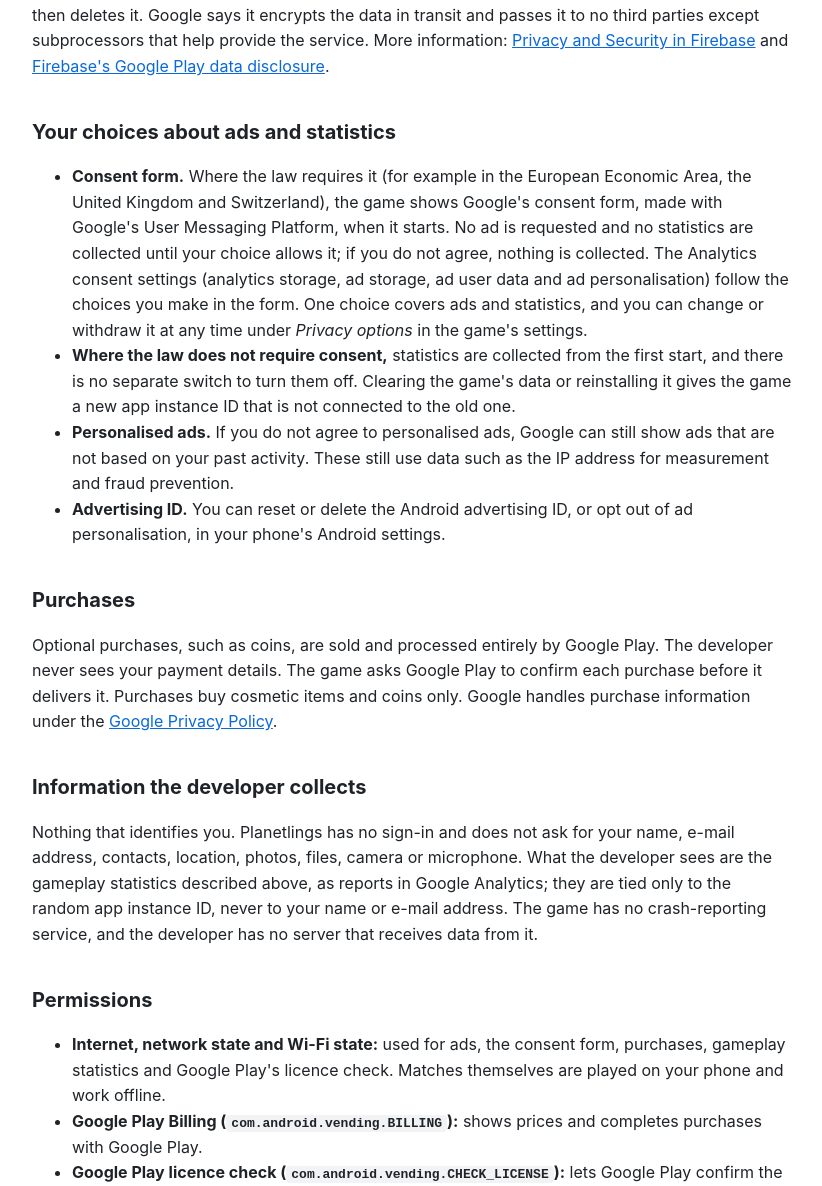
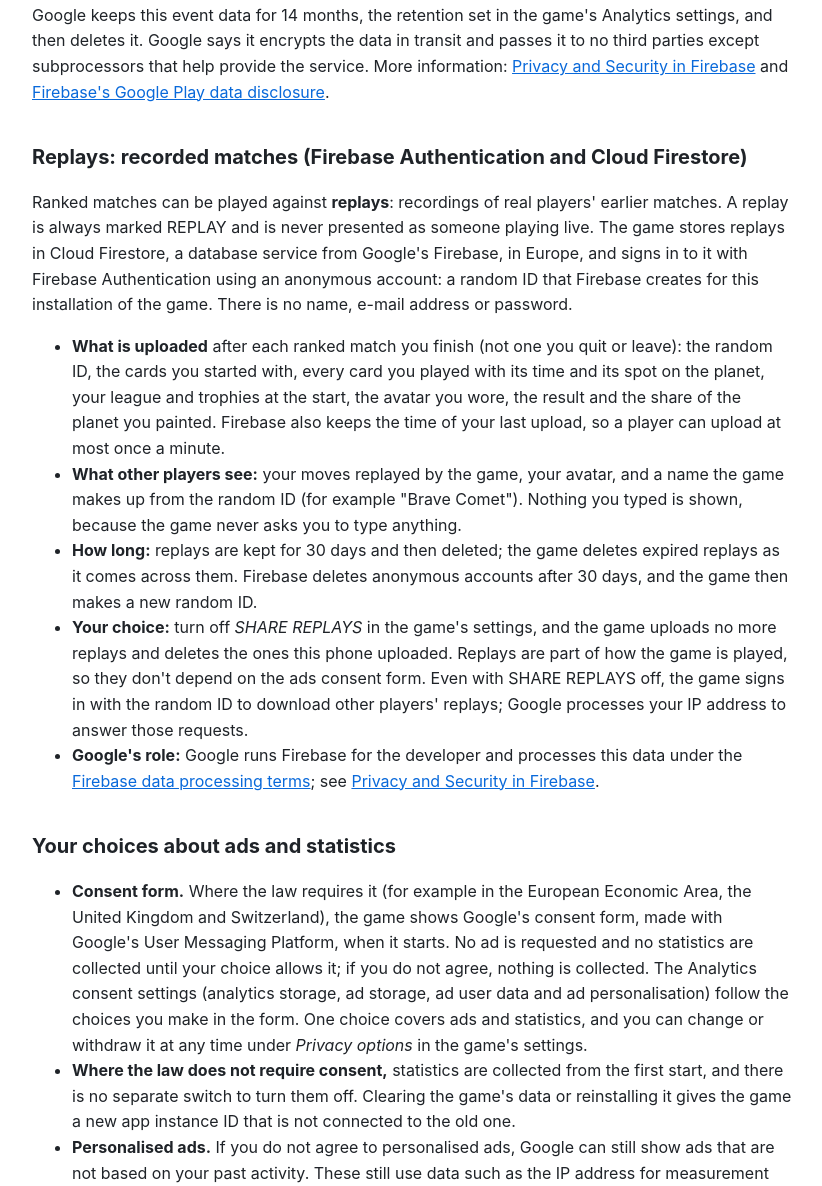
Before and after one commit to null-byt3s/null-byt3s.github.io, a plain HTML site: page planetlings-privacy-policy/index.html in a window 1280 px wide. Shown: the part 2270-3456 px from the top of the page, without its empty margins (228-1050 px from the left). Drawn offline with Linux system fonts and the light colour scheme.

Commit message:
Planetlings privacy policy: replays (Firebase Authentication and Cloud Firestore)
New section on recorded matches: what is uploaded with a random anonymous ID, what other players see (a generated name, the avatar, the moves, marked REPLAY), 30-day deletion, and the SHARE REPLAYS switch. The statistics list now names the opponent kind.

Co-Authored-By: Claude Opus 5.5 <noreply@anthropic.com>

```diff
--- a/planetlings-privacy-policy/index.html
+++ b/planetlings-privacy-policy/index.html
@@ -31,10 +31,11 @@
 <p>Planetlings is a single-player game: you paint a small planet in matches against a computer-controlled opponent.
 There is no account, no chat and no online multiplayer. The game is free. It shows ads from Google AdMob, you can make
 optional purchases through Google Play, and it sends gameplay statistics to Google Analytics for Firebase, so the
-developer can see how the game is played and improve it. The developer runs no servers for Planetlings and never
+developer can see how the game is played and improve it. After a ranked match, the game uploads a recording of your moves,
+so other players can play against it as a clearly marked replay; you can turn this off in the settings. The developer runs no servers for Planetlings and never
 receives your name, e-mail address or anything else that identifies you. The only data that leaves your phone through
-the game goes to Google, for ads, the consent choice that goes with them, purchases and gameplay statistics, as described
-below. Where the law requires your consent (for example in the European Economic Area and the United Kingdom), no ads are
+the game goes to Google, for ads, the consent choice that goes with them, purchases, gameplay statistics and replays, as
+described below. Where the law requires your consent (for example in the European Economic Area and the United Kingdom), no ads are
 requested and no statistics are collected until you agree.</p>
 
 <h2>What the game stores on your device</h2>
@@ -77,7 +78,7 @@ planet you painted):</p>
 <ul>
   <li><strong>Tutorial:</strong> when it starts, and when it is finished or skipped, with how far you got.</li>
   <li><strong>Matches:</strong> when a ranked match starts and how it ended (win, loss, draw, quit, or left by closing
-      the game), your league, the share of the planet you painted as a range, the trophies won or lost, your win streak
+      the game), whether the opponent was a replay or the computer, your league, the share of the planet you painted as a range, the trophies won or lost, your win streak
       and the number of matches you have played as ranges. Also when you reach a new league or unlock a card.</li>
   <li><strong>Daily rewards and the shop:</strong> login rewards and chests opened, daily quests claimed, when the shop
       or its coins page is opened and from where, and which item you bought with coins and its coin price.</li>
@@ -98,6 +99,31 @@ Google says it encrypts the data in transit and passes it to no third parties ex
 service. More information: <a href="https://firebase.google.com/support/privacy">Privacy and Security in Firebase</a>
 and <a href="https://firebase.google.com/docs/android/play-data-disclosure">Firebase's Google Play data
 disclosure</a>.</p>
+
+<h2>Replays: recorded matches (Firebase Authentication and Cloud Firestore)</h2>
+<p>Ranked matches can be played against <strong>replays</strong>: recordings of real players' earlier matches. A replay is
+always marked REPLAY and is never presented as someone playing live. The game stores replays in Cloud Firestore, a
+database service from Google's Firebase, in Europe, and signs in to it with Firebase Authentication using an anonymous
+account: a random ID that Firebase creates for this installation of the game. There is no name, e-mail address or
+password.</p>
+<ul>
+  <li><strong>What is uploaded</strong> after each ranked match you finish (not one you quit or leave): the random ID,
+      the cards you started with, every card you played with its time and its spot on the planet, your league and
+      trophies at the start, the avatar you wore, the result and the share of the planet you painted. Firebase also
+      keeps the time of your last upload, so a player can upload at most once a minute.</li>
+  <li><strong>What other players see:</strong> your moves replayed by the game, your avatar, and a name the game makes
+      up from the random ID (for example "Brave Comet"). Nothing you typed is shown, because the game never asks you
+      to type anything.</li>
+  <li><strong>How long:</strong> replays are kept for 30 days and then deleted; the game deletes expired replays as it
+      comes across them. Firebase deletes anonymous accounts after 30 days, and the game then makes a new random ID.</li>
+  <li><strong>Your choice:</strong> turn off <em>SHARE REPLAYS</em> in the game's settings, and the game uploads no
+      more replays and deletes the ones this phone uploaded. Replays are part of how the game is played, so they don't
+      depend on the ads consent form. Even with SHARE REPLAYS off, the game signs in with the random ID to download
+      other players' replays; Google processes your IP address to answer those requests.</li>
+  <li><strong>Google's role:</strong> Google runs Firebase for the developer and processes this data under the
+      <a href="https://firebase.google.com/terms/data-processing-terms">Firebase data processing terms</a>; see
+      <a href="https://firebase.google.com/support/privacy">Privacy and Security in Firebase</a>.</li>
+</ul>
 
 <h2>Your choices about ads and statistics</h2>
 <ul>
@@ -126,13 +152,14 @@ and coins only. Google handles purchase information under the
 <h2>Information the developer collects</h2>
 <p>Nothing that identifies you. Planetlings has no sign-in and does not ask for your name, e-mail address, contacts,
 location, photos, files, camera or microphone. What the developer sees are the gameplay statistics described above, as
-reports in Google Analytics; they are tied only to the random app instance ID, never to your name or e-mail address. The
-game has no crash-reporting service, and the developer has no server that receives data from it.</p>
+reports in Google Analytics, and the replays described above, in the game's Firebase project; they are tied only to random
+IDs, never to your name or e-mail address. The game has no crash-reporting service, and the developer runs no server of its
+own that receives data from it.</p>
 
 <h2>Permissions</h2>
 <ul>
   <li><strong>Internet, network state and Wi-Fi state:</strong> used for ads, the consent form, purchases, gameplay
-      statistics and Google Play's licence check. Matches themselves are played on your phone and work offline.</li>
+      statistics, replays and Google Play's licence check. Matches themselves are played on your phone and work offline.</li>
   <li><strong>Google Play Billing (<code>com.android.vending.BILLING</code>):</strong> shows prices and completes
       purchases with Google Play.</li>
   <li><strong>Google Play licence check (<code>com.android.vending.CHECK_LICENSE</code>):</strong> lets Google Play
@@ -159,6 +186,8 @@ game has no crash-reporting service, and the developer has no server that receiv
   <li><strong>Gameplay statistics</strong> are held by Google for the developer's Analytics account and deleted
       automatically after 14 months. They are tied only to the game's app instance ID; clearing the game's data or
       reinstalling it starts a new one.</li>
+  <li><strong>Replays</strong> this phone uploaded are deleted when you turn off SHARE REPLAYS in the game's settings,
+      and in any case after 30 days. To have them deleted otherwise, write to the address below.</li>
   <li><strong>Purchase records</strong> are held by Google Play.</li>
 </ul>
 <p>Questions about any of this: <a href="mailto:info@devcode.cloud">info@devcode.cloud</a>.</p>
@@ -170,8 +199,9 @@ about it, write to <a href="mailto:info@devcode.cloud">info@devcode.cloud</a>.</
 
 <h2>Changes</h2>
 <p>If a future version adds crash reports, sign-in, cloud saves or anything else that changes what is described here, or
-changes how ads or statistics work, this policy will be updated before that version is released and the effective date
-above will change. The November 23, 2026 version added the gameplay statistics (Google Analytics for Firebase).</p>
+changes how ads, statistics or replays work, this policy will be updated before that version is released and the effective date
+above will change. The November 23, 2026 versions added the gameplay statistics (Google Analytics for Firebase) and replays (Firebase
+Authentication and Cloud Firestore).</p>
 
 <h2>Contact</h2>
 <p>Questions about this policy: <a href="mailto:info@devcode.cloud">info@devcode.cloud</a></p>
```
